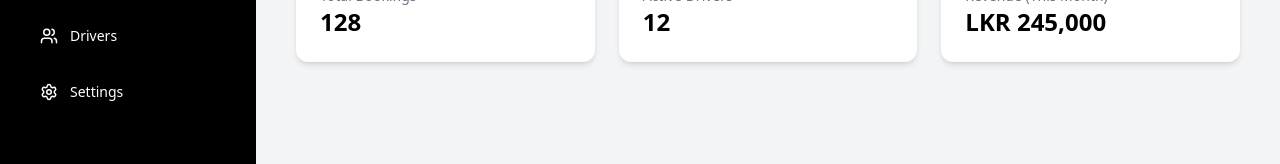
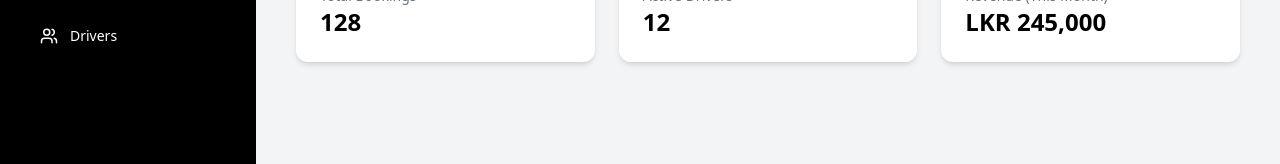
Before and after one commit to ikronyx/drive-for-me-lk, a Next.js app in the folder drive-for-me-lk/: page /admin in a window 1280 px wide. Shown: the part 182-346 px from the top of the page. Built offline with nearby package versions, Linux system fonts and the light colour scheme.

Commit message:
Update AdminSidebar.tsx

```diff
--- a/drive-for-me-lk/app/components/AdminSidebar.tsx
+++ b/drive-for-me-lk/app/components/AdminSidebar.tsx
@@ -20,12 +20,12 @@ const navItems = [
     icon: Car,
     sub: [
       { name: "Ongoing", href: "/admin/bookings/ongoing" },
-      { name: "Completed", href: "/admin/bookings/completed" },
+      // { name: "Completed", href: "/admin/bookings/completed" },
       { name: "All", href: "/admin/bookings/all" },
     ],
   },
   { name: "Drivers", href: "/admin/drivers", icon: Users },
-  { name: "Settings", href: "/admin/settings", icon: Settings },
+  // { name: "Settings", href: "/admin/settings", icon: Settings },
 ];
 
 interface Props {
```
